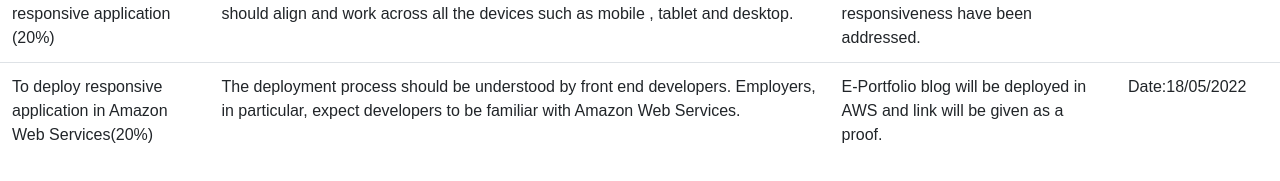
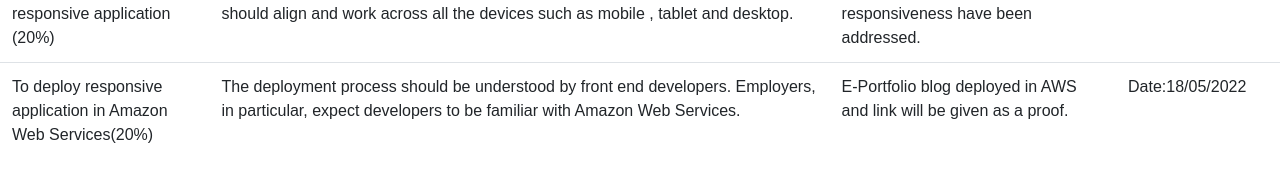
Before and after one commit to SriAbi20/NSD, a React (Create React App) app: page /nsdc in a window 1280 px wide. Shown: the part 487-668 px from the top of the page. Built offline with nearby package versions, Linux system fonts and the light colour scheme; a web font is replaced by a local one.

Commit message:
Final version 2.0

```diff
--- a/src/App.scss
+++ b/src/App.scss
@@ -8,3 +8,7 @@
 img,picture{
     max-width: 100%;
 }
+p {
+    font-size: 18px;
+    text-align: justify !important;
+}
--- a/src/components/NSDContract/NSDContract.js
+++ b/src/components/NSDContract/NSDContract.js
@@ -33,7 +33,7 @@ const NSDContract = () =>{
                     <tr>
                         <td data-label='Title'>To deploy responsive application in Amazon Web Services(20%)</td>
                         <td data-label='Description'>The deployment process should be understood by front end developers. Employers, in particular, expect developers to be familiar with Amazon Web Services.</td>
-                        <td data-label='In what format will you evidence your learning outcome?'>E-Portfolio blog will be deployed in AWS and link will be given as a proof.</td>
+                        <td data-label='In what format will you evidence your learning outcome?'>E-Portfolio blog deployed in AWS and link will be given as a proof.</td>
                         <td data-label='Expected Date of completion'>Date:18/05/2022</td>
                     </tr>
                 </tbody>
--- a/src/components/References/References.js
+++ b/src/components/References/References.js
@@ -23,7 +23,6 @@ const References = () =>{
   <div className="container">
   Sampiao, T. (2019).<i> How to Deploy React App to GitHub Pages. [online] www.youtube.com</i>. Available at: https://www.youtube.com/watch?v=F8s4Ng-re0E&t=444s [Accessed 17 May 2022].
   </div>
-
   </div>
   <div className="card">
   <div className="container">
```
